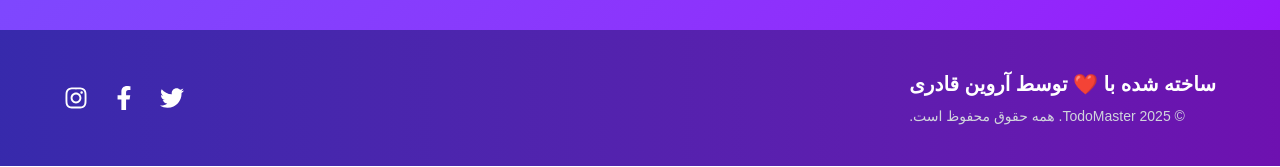
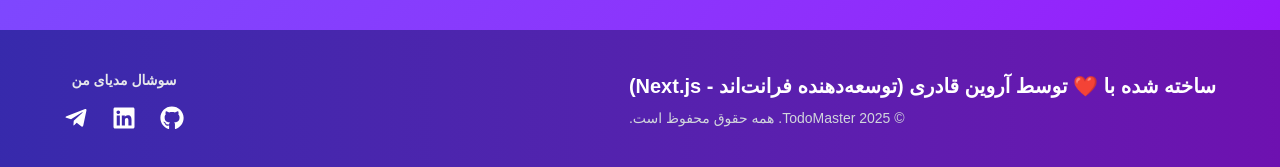
Before and after one commit to arwinghaderi/Todo-Advanc, a Next.js app: page / in a window 1280 px wide. Shown: the part 1517-1684 px from the top of the page. Built offline with nearby package versions, Linux system fonts and the light colour scheme; no server answers.

Commit message:
refactor(footer): update social links and add personal branding section

```diff
--- a/src/components/module/Footer.tsx
+++ b/src/components/module/Footer.tsx
@@ -1,45 +1,61 @@
 'use client'
 
-import { FaTwitter, FaFacebookF, FaInstagram } from 'react-icons/fa'
+import Link from 'next/link'
+import {
+  FaGithub,
+  FaLinkedin,
+  FaTelegramPlane,
+  FaTwitter,
+  FaInstagram,
+  FaStore,
+} from 'react-icons/fa'
 
 export default function Footer() {
   return (
     <footer className="bg-gradient-to-r from-indigo-800 to-purple-800 text-white py-10 px-6 mt-16">
       <div className="max-w-6xl mx-auto flex flex-col md:flex-row items-center justify-between gap-6">
-        {/* متن اصلی */}
         <div className="text-center md:text-left">
-          <h2 className="text-xl font-bold mb-2">ساخته شده با ❤️ توسط آروین قادری</h2>
+          <h2 className="text-xl font-bold mb-2">
+            ساخته شده با ❤️ توسط آروین قادری (توسعه‌دهنده فرانت‌اند - Next.js)
+          </h2>
           <p className="text-sm text-gray-300">
             © 2025 TodoMaster. همه حقوق محفوظ است.
           </p>
         </div>
 
-        {/* آیکون‌های شبکه اجتماعی */}
-        <div className="flex items-center gap-6 text-2xl">
-          <a
-            href="https://twitter.com"
-            target="_blank"
-            rel="noopener noreferrer"
-            className="hover:text-cyan-400 transition-transform transform hover:scale-125"
-          >
-            <FaTwitter />
-          </a>
-          <a
-            href="https://facebook.com"
-            target="_blank"
-            rel="noopener noreferrer"
-            className="hover:text-blue-400 transition-transform transform hover:scale-125"
-          >
-            <FaFacebookF />
-          </a>
-          <a
-            href="https://instagram.com"
-            target="_blank"
-            rel="noopener noreferrer"
-            className="hover:text-pink-400 transition-transform transform hover:scale-125"
-          >
-            <FaInstagram />
-          </a>
+        <div className="flex flex-col items-center gap-4">
+          <span className="text-sm font-semibold text-gray-200">
+            سوشال‌ مدیای من
+          </span>
+          <div className="flex items-center gap-6 text-2xl">
+            <Link
+              href="https://github.com/arwinghaderi"
+              target="_blank"
+              rel="noopener noreferrer"
+              className="hover:text-gray-300 transition-transform transform hover:scale-125"
+              title="GitHub"
+            >
+              <FaGithub />
+            </Link>
+            <Link
+              href="https://www.linkedin.com/in/arvinghaderi/"
+              target="_blank"
+              rel="noopener noreferrer"
+              className="hover:text-blue-400 transition-transform transform hover:scale-125"
+              title="LinkedIn"
+            >
+              <FaLinkedin />
+            </Link>
+            <Link
+              href="https://t.me/arvin81"
+              target="_blank"
+              rel="noopener noreferrer"
+              className="hover:text-cyan-400 transition-transform transform hover:scale-125"
+              title="Telegram"
+            >
+              <FaTelegramPlane />
+            </Link>
+          </div>
         </div>
       </div>
     </footer>
```
